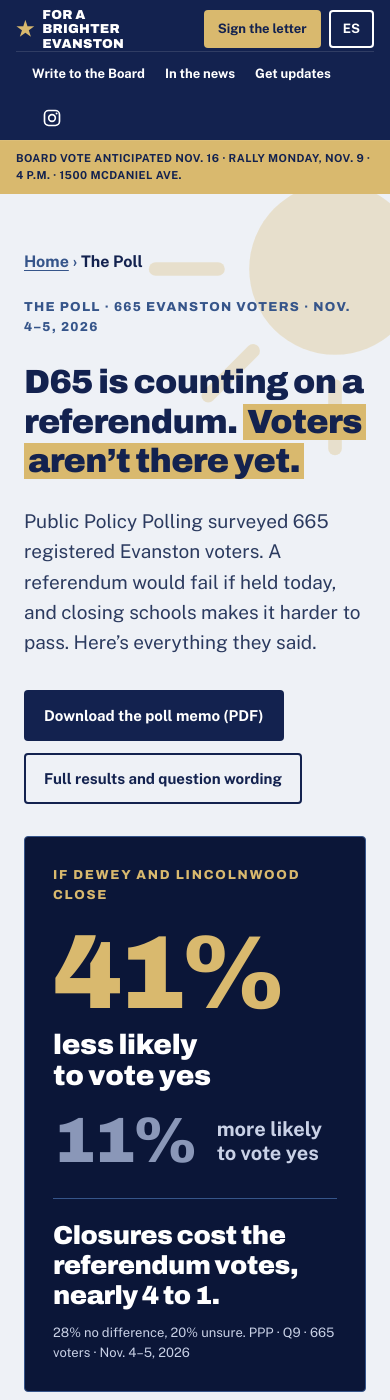
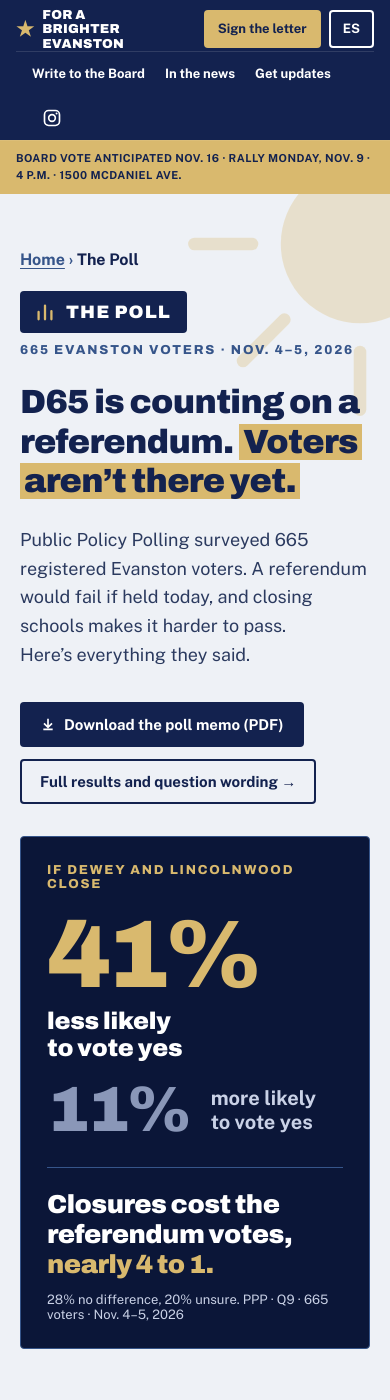
Before and after one commit to germanespinosa/for-a-brighter-evanston, a Jekyll site: the page built from home/voter-poll/index.html, in a window 390 px wide and 1400 px high. Built offline with Jekyll 4.4.1, drawn with Linux system fonts in a browser that asks for light colours; some of the changed text lies outside the part shown.

Commit message:
Poll pages: match mockup body (badge, stacked hero buttons, highlights, mockup spacing)
Co-Authored-By: Claude Opus 5.5 <noreply@anthropic.com>
Claude-Session: https://claude.ai/code/session_01SdLXdJowqEFGxBp9ZMLsXm

```diff
--- a/assets/css/release-poll.css
+++ b/assets/css/release-poll.css
@@ -126,69 +126,45 @@
 .release-poll .rp-s120 { margin: 0; flex: 1; font-size: 16px; line-height: 1.6; color: #C9D1E6; }
 .release-poll .rp-s121 { color: rgb(255, 255, 255); }
 .release-poll .rp-s122 { align-self: flex-start; background: #D9B96E; color: #13224F; text-decoration: none; font-weight: 800; font-size: 15px; padding: 13px 18px; border-radius: 4px; }
-/* Responsive and accessible adaptations to the supplied static composition. */
+/* Responsive and accessible adaptations to the supplied static composition.
+   Desktop follows the mockup's flex layout; phones collapse below 760px. */
+div.release-poll { line-height:normal; }
 .release-poll h1, .release-poll h2, .release-poll h3 { font-family:"Archivo",system-ui,sans-serif;font-weight:900; }
-.release-poll .rp-container { width:100%;max-width:1120px;margin-inline:auto; }
-.release-poll .rp-headline { width:auto;max-width:100%;font-size:clamp(40px,3.9vw,56px);line-height:1.2; }
-.release-poll .rp-hero-grid { display:grid;grid-template-columns:minmax(0,1.3fr) minmax(0,1fr);gap:48px; }
+.release-poll .rp-container { width:100%;max-width:1168px;margin-inline:auto; }
+/* The mockup sizes boxes as content-box; these bases restore its widths under border-box. */
+.release-poll .rp-s017 { flex-basis:454px; }
+.release-poll .rp-s049 { flex-basis:246px; }
+.release-poll .rp-s087 { flex-basis:464px; }
+.release-poll .rp-s103 { flex-basis:152px; }
+.release-poll .rp-headline { max-width:100%; }
 .release-poll .rp-hero-copy, .release-poll .rp-hero-callout { min-width:0; }
-.release-poll .rp-highlight { background:#D9B96E;color:#13224F;padding-inline:.12em;box-decoration-break:clone;-webkit-box-decoration-break:clone; }
-.release-poll .rp-hero-copy .eyebrow { margin:0;color:#36558A;font-family:"Archivo",system-ui,sans-serif;font-size:13px;font-weight:800;letter-spacing:.1em; }
-.release-poll .rp-hero-callout > div > div:first-child > div { font-size:104px; }
-.release-poll .rp-three { display:grid;grid-template-columns:repeat(3,minmax(0,1fr));gap:24px; }
+.release-poll .rp-hero-actions { flex-direction:column;align-items:flex-start; }
+.release-poll .rp-s009 svg { flex-shrink:0; }
+.release-poll .rp-highlight { background:#D9B96E;color:#13224F;padding:0 .12em;box-decoration-break:clone;-webkit-box-decoration-break:clone; }
+.release-poll .rp-s110 { color:#13224F; }
+.release-poll .rp-s121 { font-weight:700; }
 .release-poll .rp-three > * { min-width:0; }
-.release-poll .rp-three article { justify-content:flex-start; }
-.release-poll .rp-plan { margin-top:32px;padding-top:32px;border-top:1px solid #E6DECB;display:grid;grid-template-columns:minmax(0,1.4fr) minmax(0,.75fr);column-gap:40px;align-items:start; }
-.release-poll .rp-plan h2 { grid-column:1;font-size:28px;line-height:1.2;margin:0 0 20px; }
-.release-poll .rp-plan p { grid-column:1;font-size:16px;line-height:1.6;color:#2B3A5F;margin:0 0 18px; }
-.release-poll .rp-plan-chart { grid-column:2;grid-row:1;max-width:340px; }
-.release-poll .rp-plan-copy { min-width:0; }
-.release-poll .rp-priority-copy { min-width:0; }
-.release-poll .rp-priority-copy h2 { margin-bottom:20px; }
-.release-poll picture { display:block;min-width:0;max-width:100%; }
-.release-poll picture img { width:100%;height:auto; }
-.release-poll .rp-audience-grid { display:grid;grid-template-columns:minmax(0,.8fr) minmax(0,1.2fr); }
-.release-poll .rp-audience-copy > p { margin-top:24px;font-size:17px;line-height:1.65;color:#C9D1E6; }
-.release-poll .rp-audience-stats { display:grid;grid-template-columns:repeat(2,minmax(0,1fr)); }
-.release-poll .rp-label-row { align-items:start;gap:16px; }
 .release-poll .rp-label-row > * { min-width:0; }
-.release-poll .rp-label-row > span:last-child { flex-shrink:0; }
-.release-poll .rp-trust h3 { font-size:17px;line-height:1.45;letter-spacing:0; }
-.release-poll .rp-trust [role="img"] { flex-shrink:0; }
-.release-poll .rp-trust .rp-label-row p { flex-shrink:0;font-size:15px;white-space:normal;margin:0; }
-.release-poll .rp-trust .rp-label-row h3 { flex:1 1 auto; }
-.release-poll .rp-priorities { margin-top:40px;border-top:1px solid #E6DECB;padding-top:40px;display:grid;grid-template-columns:minmax(0,1fr) minmax(0,1fr);gap:24px 40px; }
-.release-poll .rp-priorities h2 { font-size:28px;line-height:1.2; }
-.release-poll .rp-priorities picture { grid-column:2;grid-row:1;max-width:460px; }
-.release-poll .rp-priorities p { grid-column:1;font-size:16px;line-height:1.6;margin:0;color:#2B3A5F; }
-.release-poll .rp-path-grid { display:grid;grid-template-columns:minmax(0,1.1fr) minmax(0,1fr); }
+.release-poll .rp-trust .rp-label-row h3 { margin:0;font-family:"Public Sans",system-ui,sans-serif;font-weight:700;font-size:16px;line-height:normal;letter-spacing:0; }
+.release-poll .rp-trust .rp-label-row b { font-weight:700; }
 .release-poll .rp-path h2 { color:#fff; }
 .release-poll .rp-path figure p { color:#13224F; }
-.release-poll .rp-support .rp-label-row { flex-wrap:wrap; }
-.release-poll .rp-support .rp-label-row > span:first-child { flex:1 1 200px; }
-.release-poll .rp-support .rp-label-row > span:last-child { font-size:36px; }
 .release-poll .rp-gold-button { background:#D9B96E;color:#13224F; }
-.release-poll .rp-method-grid { display:grid;grid-template-columns:repeat(2,minmax(0,1fr)); }
-.release-poll .rp-method-grid > * { min-width:0; }
-.release-poll .rp-method-grid p { line-height:1.65; }
-.release-poll .rp-actions .rp-three > div { display:flex;flex-direction:column;align-items:start; }
-.release-poll .rp-actions .rp-three h3 { margin:0 0 12px; }
-.release-poll .rp-actions .rp-three p { font-size:17px;line-height:1.65; }
-.release-poll .rp-actions a { font-weight:800;text-decoration:underline; }
-.release-poll .rp-permalink { font-family:inherit;font-size:14px;line-height:1.5;background:#EEF1F6;padding:12px;border:1px solid #C9D1E6;border-radius:4px;overflow-wrap:anywhere;user-select:all;max-width:100%;margin-top:16px; }
+.release-poll .rp-gold-button svg { flex-shrink:0; }
+.release-poll .rp-actions a { text-decoration:none; }
+.release-poll .rp-actions .btn { min-height:0;font-family:"Public Sans",system-ui,sans-serif;line-height:normal;border:0;cursor:pointer; }
 .release-poll a { max-width:100%;overflow-wrap:anywhere; }
-.release-poll a:focus-visible { outline:3px solid #E8731A;outline-offset:4px; }
-.release-poll section { overflow:visible; }
-.release-poll .rp-hero, .release-poll .rp-path { isolation:isolate; }
-.release-poll section > svg { z-index:-1;max-width:100%;right:0; }
-@media (max-width:1000px) {
- .release-poll .rp-hero-grid { grid-template-columns:minmax(0,1.15fr) minmax(0,1fr);gap:28px; }
- .release-poll .rp-headline { font-size:42px; }
- .release-poll .rp-hero-callout { padding:28px; }
- .release-poll .rp-three > * { padding:24px; }
- .release-poll .rp-audience-grid { gap:32px; }
- .release-poll .rp-audience-stats { grid-template-columns:minmax(0,1fr); }
- .release-poll .rp-path-grid { gap:32px; }
+.release-poll a:focus-visible, .release-poll button:focus-visible { outline:3px solid #E8731A;outline-offset:4px; }
+.release-poll .rp-hero, .release-poll .rp-path { isolation:isolate;overflow:hidden; }
+.release-poll section > svg { z-index:-1;max-width:none; }
+.release-poll .rp-funding { flex:1 1 100%;min-width:0;background:#FBF6EC;border-left:4px solid #D9B96E;border-radius:4px;padding:24px 28px; }
+.release-poll .rp-funding h2 { margin:0 0 10px;font-family:Archivo,sans-serif;font-weight:900;font-size:24px;letter-spacing:-.02em; }
+.release-poll .rp-funding p { margin:0;font-size:16px;line-height:1.7;color:#2B3A5F; }
+@media (min-width:1100px) {
+ .release-poll .rp-headline { max-width:none; }
+}
+@media (max-width:1099px) {
+ .release-poll .rp-headline { width:auto;font-size:clamp(40px,4.6vw,56px); }
 }
 @media (max-width:900px) {
  .release-poll .site-nav { margin-inline:0;max-width:100%;overflow:visible; }
@@ -197,37 +173,38 @@
  .release-poll .site-nav .two-col { gap:12px 32px; }
 }
 @media (max-width:760px) {
- .release-poll .rp-hero-grid, .release-poll .rp-audience-grid, .release-poll .rp-path-grid, .release-poll .rp-method-grid, .release-poll .rp-three { grid-template-columns:minmax(0,1fr); }
- .release-poll section > .rp-container { padding:56px 24px;gap:32px; }
+ .release-poll section > .rp-container { padding:56px 20px;gap:32px; }
  .release-poll .rp-findings > .rp-container { padding-bottom:40px; }
+ .release-poll .rp-s006 { display:inline-block;padding:7px 0;margin:-7px 0; }
+ .release-poll .rp-s009 { font-size:18px; }
  .release-poll .rp-headline { font-size:clamp(33px,8.6vw,48px);line-height:1.18; }
- .release-poll .rp-hero-callout { padding:28px; }
- .release-poll .rp-audience-grid > div:first-child > div { font-size:128px; }
- .release-poll .rp-audience-stats { grid-template-columns:minmax(0,1fr); }
- .release-poll .rp-label-row { flex-wrap:wrap;gap:8px 16px; }
- .release-poll .rp-trust .rp-label-row { flex-direction:column; }
- .release-poll .rp-trust h2 { font-size:36px; }
- .release-poll .rp-path h2 { font-size:32px; }
- .release-poll .rp-plan, .release-poll .rp-priorities { grid-template-columns:minmax(0,1fr);gap:20px; }
- .release-poll .rp-plan > *, .release-poll .rp-priorities > *, .release-poll .rp-priorities picture { grid-column:1;grid-row:auto; }
- .release-poll .rp-plan picture, .release-poll .rp-priorities picture { max-width:440px;width:100%; }
- .release-poll .rp-plan p { margin:0; }
- .release-poll .rp-method-grid > div > div { gap:12px; }
- .release-poll .rp-method-grid > div > div > div { min-width:0;flex-basis:100%; }
- .release-poll .rp-actions .rp-three > div { padding:28px; }
+ .release-poll .rp-s013 { font-size:18px; }
+ .release-poll .rp-hero-callout { padding:26px; }
+ .release-poll .rp-s021 { font-size:96px; }
+ .release-poll .rp-s022 { font-size:24px; }
+ .release-poll .rp-three > * { padding:24px; }
+ .release-poll .rp-s036 { font-size:56px; }
+ .release-poll .rp-s043 { font-size:128px; }
+ .release-poll .rp-s044 { font-size:20px; }
+ .release-poll .rp-s042, .release-poll .rp-s045 { flex-basis:100%; }
+ .release-poll .rp-label-row { flex-wrap:wrap;gap:4px 16px; }
+ .release-poll .rp-trust h2 { font-size:32px; }
+ .release-poll .rp-path h2 { font-size:30px; }
+ .release-poll .rp-s081, .release-poll .rp-s087, .release-poll .rp-s100 { flex-basis:100%; }
+ .release-poll .rp-s087 { padding:24px; }
+ .release-poll .rp-s091 { flex-wrap:wrap;align-items:flex-end; }
+ .release-poll .rp-s091 > span:first-child { flex:1 1 180px; }
+ .release-poll .rp-s086 { font-size:16px;padding:16px 20px; }
+ .release-poll .rp-s101 { font-size:30px; }
+ .release-poll .rp-s103 { flex-basis:100%; }
+ .release-poll .rp-funding { padding:22px 20px; }
+ .release-poll .rp-s115, .release-poll .rp-s119 { padding:24px; }
+ .release-poll .rp-hero .rp-s002 { width:360px;height:360px;right:-150px;top:-130px; }
 }
 @media (max-width:360px) {
- .release-poll section > .rp-container { padding-inline:18px; }
+ .release-poll section > .rp-container { padding-inline:16px; }
  .release-poll .rp-headline { font-size:32px; }
  .release-poll .rp-hero-callout { padding:22px; }
- .release-poll .rp-three > * { padding:22px; }
- .release-poll .rp-audience-grid > div:first-child > div { font-size:112px; }
- .release-poll .rp-support { padding:24px; }
- .release-poll .rp-actions .rp-three > div { padding:24px; }
- .release-poll .rp-trust h2 { font-size:32px; }
+ .release-poll .rp-s021 { font-size:84px; }
+ .release-poll .rp-s043 { font-size:112px; }
 }
-
-/* v2 funding disclosure, without unverified totals or placeholder links. */
-.release-poll .rp-funding { grid-column:1/-1;min-width:0;background:#FBF6EC;border-left:4px solid #D9B96E;border-radius:4px;padding:24px 28px; }
-.release-poll .rp-funding h2 { margin:0 0 10px;font-family:Archivo,sans-serif;font-weight:900;font-size:24px;letter-spacing:-.02em; }
-.release-poll .rp-funding p { margin:0;font-size:16px;line-height:1.7;color:#2B3A5F; }
--- a/home/voter-poll/index.html
+++ b/home/voter-poll/index.html
@@ -17,12 +17,13 @@ scripts:
 <div class="rp-hero-grid rp-container rp-s003">
 <div class="rp-hero-copy rp-s004">
 <nav aria-label="Breadcrumb" class="rp-s005"><a class="rp-s006" href="{{ '/' | relative_url }}">Home</a> <span aria-hidden="true">›</span> <span class="rp-s007">The Poll</span></nav>
-<div class="rp-s008"><p class="eyebrow eyebrow--gold">The Poll · 665 Evanston voters · Nov. 4–5, 2026</p></div>
+<div class="rp-s008"><span class="rp-s009"><svg aria-hidden="true" fill="none" height="22" stroke="#D9B96E" stroke-linecap="round" stroke-width="2.5" viewBox="0 0 24 24" width="22"><path d="M5 20V12M12 20V5M19 20v-9"></path></svg>The Poll</span>
+<span class="rp-s010">665 Evanston voters · Nov. 4–5, 2026</span></div>
 <h1 class="rp-headline rp-s011">D65 is counting on a referendum. <mark class="rp-highlight">Voters aren’t there yet.</mark></h1>
-<p class="rp-s013">Public Policy Polling surveyed 665 registered Evanston voters. A referendum would fail if held today, and closing schools makes it harder to pass. Here’s everything they said.</p>
-<div class="rp-s014">
-<a class="rp-s015" href="{{ '/assets/files/poll-executive-summary-nov-2026.pdf' | relative_url }}">Download the poll memo (PDF)</a>
-<a class="rp-s016" href="{{ '/assets/files/poll-full-results-nov-2026.pdf' | relative_url }}">Full results and question wording</a>
+<p class="rp-s013">Public Policy Polling surveyed 665 registered Evanston voters. A referendum would fail if held today, and closing schools makes it harder to pass. <br/>Here’s everything they said.</p>
+<div class="rp-s014 rp-hero-actions">
+<a class="rp-s015" href="{{ '/assets/files/poll-executive-summary-nov-2026.pdf' | relative_url }}"><svg aria-hidden="true" fill="none" height="16" stroke="currentColor" stroke-width="2.5" viewBox="0 0 24 24" width="16"><path d="M12 4v12M6 11l6 6 6-6M5 20h14"></path></svg>Download the poll memo (PDF)</a>
+<a class="rp-s016" href="{{ '/assets/files/poll-full-results-nov-2026.pdf' | relative_url }}">Full results and question wording →</a>
 </div>
 </div>
 <div class="rp-hero-callout rp-s017">
@@ -38,7 +39,7 @@ scripts:
 </div>
 </div>
 <div class="rp-s025">
-<p class="rp-s026">Closures cost the referendum votes, nearly 4 to 1.</p>
+<p class="rp-s026">Closures cost the referendum votes, <span class="rp-s027">nearly 4 to 1.</span></p>
 <p class="rp-s028">28% no difference, 20% unsure. PPP · Q9 · 665 voters · Nov. 4–5, 2026</p>
 </div>
 </div>
@@ -70,7 +71,8 @@ scripts:
 </article>
 </div>
 
-<div class="rp-plan"><div class="rp-plan-copy"><p>65% oppose D65's original budget plan and 21% support it. Opposition outweighs support in every group the poll measured, including D65 parents (78% oppose), homeowners (64%) and voters over 65 (53%).</p></div></div></div>
+<p class="rp-s039"><b class="rp-s110">65% oppose D65’s original budget plan and 21% support it.</b> Opposition outweighs support in every group the poll measured, including D65 parents (78% oppose), homeowners (64%) and voters over 65 (53%).</p>
+</div>
 </section>
 
 <section class="rp-audience rp-s040" id="poll-audience">
@@ -80,7 +82,7 @@ scripts:
 <p class="rp-s044">of voters polled have<br/>no child in a D65 school</p>
 </div>
 <div class="rp-audience-copy rp-s045">
-<h2 class="rp-s046">This isn’t just parents.</h2>
+<h2 class="rp-s046">This isn’t <mark class="rp-highlight">just parents.</mark></h2>
 <div class="rp-audience-stats rp-s048">
 <div class="rp-s049">
 <div class="rp-s050">62% <span class="rp-s051">to 23%</span></div>
@@ -99,8 +101,8 @@ scripts:
 <div aria-label="Positive and negative responses: taxpayer-money trust 22% and 65%; board confidence 25% and 64%; listened to input 24% and 53%; right direction 10% and 62%." class="rp-container rp-s053">
 <div class="rp-s054">
 
-<p class="rp-s031">TRUST IS THE OBSTACLE</p>
-<h2 class="rp-s055">No fix without a referendum. No referendum without trust. Closing schools breaks that trust.</h2>
+<p class="rp-s031">Trust is the obstacle</p>
+<h2 class="rp-s055">No fix without a referendum. No referendum without trust. <mark class="rp-highlight">Closing schools breaks that trust.</mark></h2>
 <div class="rp-s057">
 <span class="rp-s058"><span class="rp-s059"></span>Positive</span>
 <span class="rp-s058"><span class="rp-s060"></span>Unsure</span>
@@ -108,19 +110,19 @@ scripts:
 </div>
 <div class="rp-s019">
 <div>
-<div class="rp-s062 rp-label-row"><h3>Trust D65 to manage taxpayer money</h3><p><strong>22% / 65%</strong></p></div>
+<div class="rp-s062 rp-label-row"><h3>Trust D65 to manage taxpayer money</h3><span class="rp-s063">22% / <b>65%</b></span></div>
 <div aria-label="22% positive, 13% unsure, 65% negative" class="rp-s064" role="img"><div class="rp-s065"></div><div class="rp-s066"></div><div class="rp-s067"></div></div>
 </div>
 <div>
-<div class="rp-s062 rp-label-row"><h3>Confidence in the school board</h3><p><strong>25% / 64%</strong></p></div>
+<div class="rp-s062 rp-label-row"><h3>Confidence in the school board</h3><span class="rp-s063">25% / <b>64%</b></span></div>
 <div aria-label="25% positive, 11% unsure, 64% negative" class="rp-s064" role="img"><div class="rp-s068"></div><div class="rp-s069"></div><div class="rp-s070"></div></div>
 </div>
 <div>
-<div class="rp-s062 rp-label-row"><h3>District listened to community input</h3><p><strong>24% / 53%</strong></p></div>
+<div class="rp-s062 rp-label-row"><h3>District listened to community input</h3><span class="rp-s063">24% / <b>53%</b></span></div>
 <div aria-label="24% positive, 23% unsure, 53% negative" class="rp-s064" role="img"><div class="rp-s071"></div><div class="rp-s072"></div><div class="rp-s073"></div></div>
 </div>
 <div>
-<div class="rp-s062 rp-label-row"><h3>Schools headed in the right direction</h3><p><strong>10% / 62%</strong></p></div>
+<div class="rp-s062 rp-label-row"><h3>Schools headed in the right direction</h3><span class="rp-s063">10% / <b>62%</b></span></div>
 <div aria-label="10% positive, 28% unsure, 62% negative" class="rp-s064" role="img"><div class="rp-s074"></div><div class="rp-s075"></div><div class="rp-s076"></div></div>
 </div>
 </div>
@@ -134,9 +136,9 @@ scripts:
 <div class="rp-path-grid rp-container rp-s080">
 <div class="rp-s081">
 <p class="rp-s082">A brighter path forward</p>
-<h2 class="rp-s083">Voters said what would earn their support. Here’s a path to get there.</h2>
+<h2 class="rp-s083">Voters said what would earn their support. <br/><mark class="rp-highlight">Here’s a path to get there.</mark></h2>
 <p class="rp-s085">The board can’t win a referendum by closing schools first and asking for trust later. Voters want a long-term financial plan with spending limits. Our financial model shows one way there: it keeps both schools open and keeps D65 above the board’s 90-day safety line every year through 2037.</p>
-<a class="rp-s086 rp-gold-button" href="{{ '/home/a-brighter-path-forward/' | relative_url }}">Explore a brighter path forward →</a>
+<a class="rp-s086 rp-gold-button" href="{{ '/home/a-brighter-path-forward/' | relative_url }}">Explore a brighter path forward <svg aria-hidden="true" fill="none" height="18" stroke="currentColor" stroke-width="2.5" viewBox="0 0 24 24" width="18"><path d="M5 12h14M13 6l6 6-6 6"></path></svg></a>
 </div>
 <figure aria-label="Top two things that would earn referendum support: a long-term financial plan with spending limits 38%; independent citizen oversight 18%." class="rp-support rp-s087">
 <figcaption class="rp-s088">What would earn their support</figcaption>
@@ -171,7 +173,8 @@ scripts:
 <div class="rp-s100">
 <p class="rp-s031">Read with care</p>
 <h2 class="rp-s101">What the numbers do and don’t tell us</h2>
-<p class="rp-s106">A poll is a snapshot of what voters think right now. It can’t tell the board how to close the deficit. What it adds is a clear picture of what voters support, what they oppose and what would earn their trust. We said we’d share the results no matter what they showed. Every number is linked above.</p>
+<p class="rp-s106">A poll is a snapshot of what voters think right now. It can’t tell the board how to close the deficit. What it adds is a clear picture of what voters support, what they oppose and what would earn their trust.</p>
+<p class="rp-s107">We said we’d share the results no matter what they showed. Every number is linked above.</p>
 
 </div>
 
@@ -193,7 +196,7 @@ scripts:
 <div class="rp-s119">
 <svg aria-hidden="true" fill="none" height="32" stroke="#D9B96E" stroke-width="2" viewBox="0 0 24 24" width="32"><rect height="16" rx="1" width="18" x="3" y="5"></rect><path d="M3 10h18M8 3v4M16 3v4"></path></svg>
 <h3 class="rp-s116">Monday, Nov. 9</h3>
-<p class="rp-s120"><strong>Rally at 4 p.m.,</strong> Board Meeting at 5 p.m. Joseph E. Hill Early Childhood Center, 1500 McDaniel Ave.</p>
+<p class="rp-s120"><b class="rp-s121">Rally at 4 p.m., Board Meeting at 5 p.m.</b><br/>Joseph E. Hill Early Childhood Center, 1500 McDaniel Ave.</p>
 <a class="rp-s122" href="https://www.google.com/maps/search/?api=1&amp;query=1500+McDaniel+Ave%2C+Evanston%2C+IL" target="_blank" rel="noopener">Get directions</a>
 
 </div>
```
Also changed, not shown: es/encuesta/index.html (+21 -18 lines).
